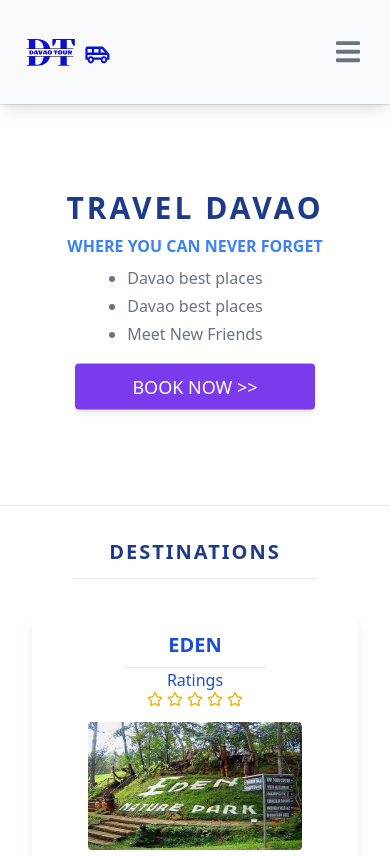
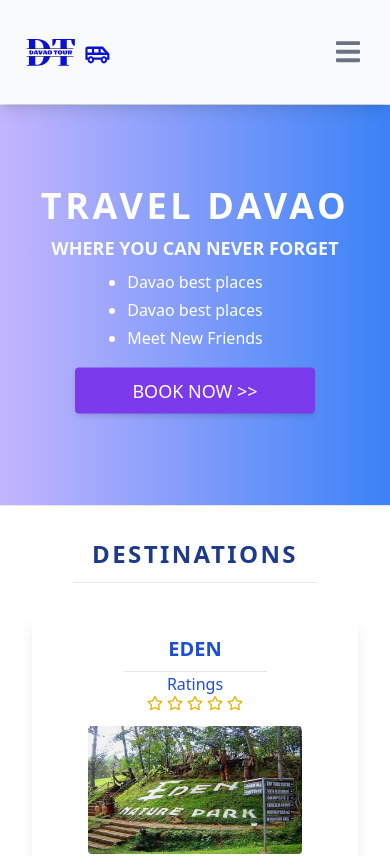
Before and after one commit to Neljohn-Cerera/portfolio-travel-agency, a Next.js app: page / in a window 390 px wide. Shown: the top 856 px of the page. Built offline with nearby package versions, Linux system fonts and the light colour scheme.

Commit message:
dashboard:landingpage background gradient for mobile

```diff
--- a/src/components/dashboard/landing-page/details/index.tsx
+++ b/src/components/dashboard/landing-page/details/index.tsx
@@ -7,33 +7,33 @@ const Details = () => {
     items-center justify-center p-10 mx-auto"
     >
       <h1
-        className="text-3xl font-extrabold text-blue-900 tracking-widest uppercase
-      md:text-5xl md:font-bold"
+        className="text-4xl text-white font-black tracking-widest uppercase
+      md:text-5xl md:font-bold md:text-blue-900 "
       >
         Travel davao
       </h1>
       <h3
-        className="md:text-xl md:tracking-wider md:my-5
-      text-base font-semibold text-blue-500 my-2"
+        className="md:text-xl md:tracking-wider md:my-5 md:text-blue-500
+      text-lg font-semibold text-gray-50 my-2"
       >
         WHERE YOU CAN NEVER FORGET
       </h3>
       <ul className="flex flex-col list-disc">
         <li
           className="md:ml-5 md:text-lg md:tracking-wider
-        font-normal text-gray-500 text-base mb-1"
+        font-normal md:text-gray-500 text-white text-base mb-1"
         >
           Davao best places
         </li>
         <li
           className="md:ml-5 md:text-lg md:tracking-wider
-        font-normal text-gray-500 text-base mb-1"
+        font-normal md:text-gray-500 text-white text-base mb-1"
         >
           Davao best places
         </li>
         <li
           className="md:ml-5 md:text-lg md:tracking-wider
-        font-normal text-gray-500 text-base mb-1"
+        font-normal md:text-gray-500 text-white text-base mb-1"
         >
           Meet New Friends
         </li>
--- a/src/components/dashboard/landing-page/index.tsx
+++ b/src/components/dashboard/landing-page/index.tsx
@@ -4,7 +4,11 @@ import Image from "./image";
 
 const LandingPage = () => {
   return (
-    <div className="md:flex bg-white md:h-[550px] h-[400px]">
+    <div
+      className="bg-gradient-to-r from-violet-300 to-blue-500 shadow-lg bg-white h-[400px]
+     md:flex md:h-[550px] md:bg-none
+    "
+    >
       <Details />
       <Image />
     </div>
--- a/src/components/shared/section/index.tsx
+++ b/src/components/shared/section/index.tsx
@@ -33,8 +33,8 @@ const Title = ({ title, className }: { title: string; className?: string }) => {
     <>
       <h2
         className={classnames(
-          "text-blue-900 font-extrabold md:text-3xl md:mb-6 mb-3",
-          "text-xl",
+          "text-blue-900 font-black md:font-extrabold md:text-3xl md:mb-6 mb-3",
+          "text-2xl",
           "tracking-widest uppercase mx-auto",
           className
         )}
```
